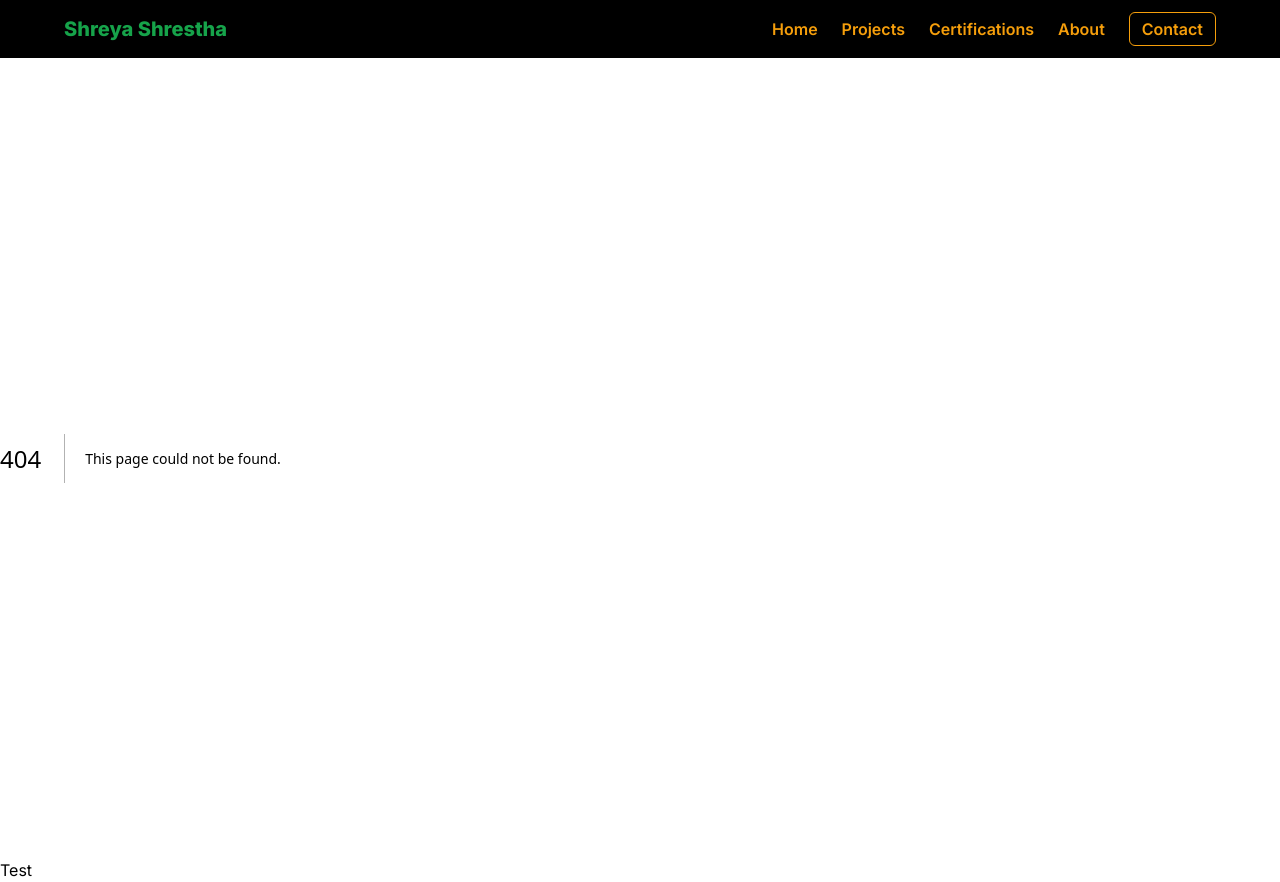
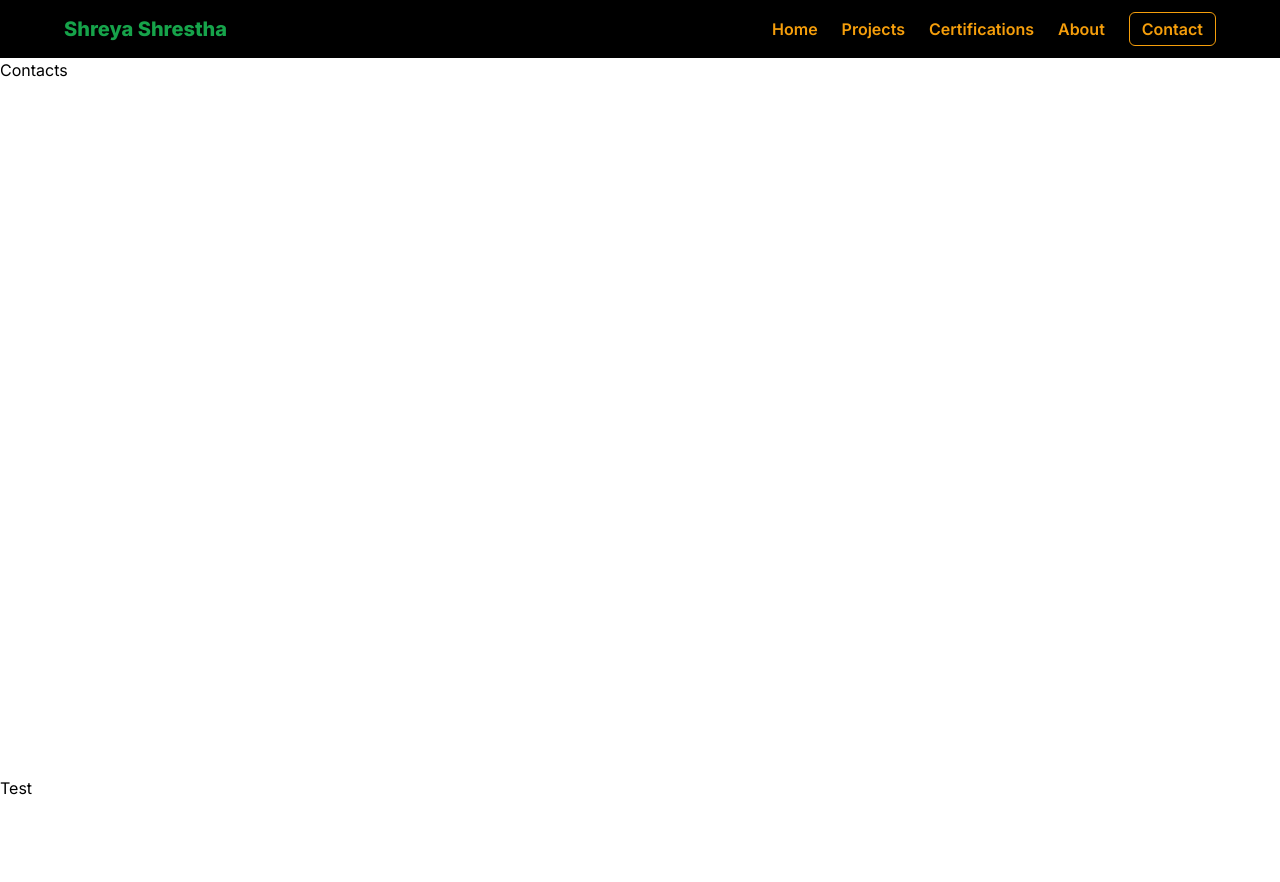
Before and after one commit to shreya2057/nextjs-portfolio, a Next.js app: page /contact in a window 1280 px wide. Before the commit this address had no page. After the commit the page ends 800 px from the top, so only its background shows below. Built offline with nearby package versions, Linux system fonts and the light colour scheme.

Commit message:
feat: app component setup

```diff
--- /dev/null
+++ b/src/app/(screens)/contact/page.tsx
@@ -0,0 +1,7 @@
+export default function Contact() {
+  return (
+    <div>
+      <div>Contacts</div>
+    </div>
+  );
+}
```
